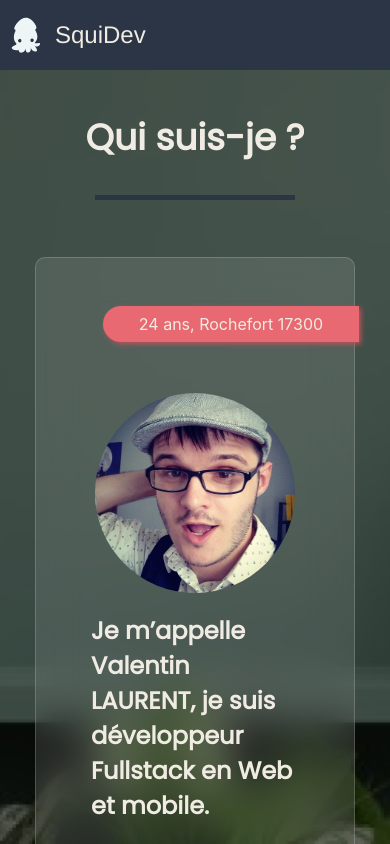
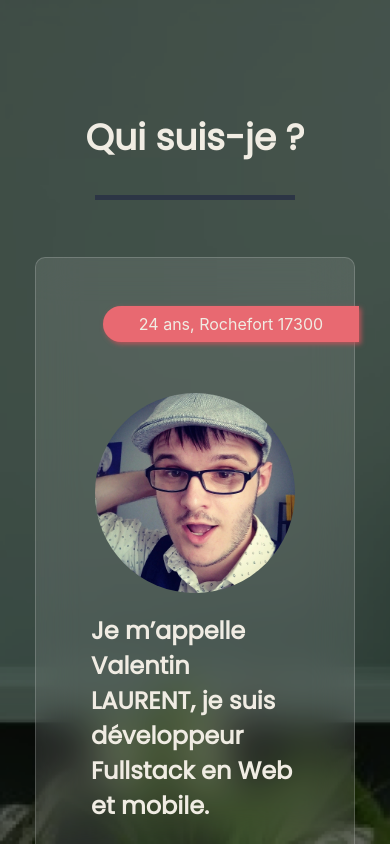
Before and after one commit to VlaurentFr/Porfolio, a React (Create React App) app: page /Portfolio/client in a window 390 px wide. Built offline with nearby package versions, Linux system fonts and the light colour scheme.

Commit message:
Responsive

```diff
--- a/src/App.js
+++ b/src/App.js
@@ -20,7 +20,7 @@ const App = (props) => {
   <main data-theme="light">
     <link href='https://css.gg/css' rel='stylesheet'></link>
     {/* NAVBAR */}
-     {location.pathname !== '/Portfolio/' && <nav className='scrolled'>
+     {location.pathname == '/Portfolio/' && <nav className='scrolled'>
         <svg className="logo" version="1.1" id="Calque_1" xmlns="http://www.w3.org/2000/svg" x="0px" y="0px"
         viewBox="0 0 595.3 841.9" style={{enableBackground:(0, 0, 595.3, 841.9)}} >
             <title>Pti'Poulpe</title>
```
